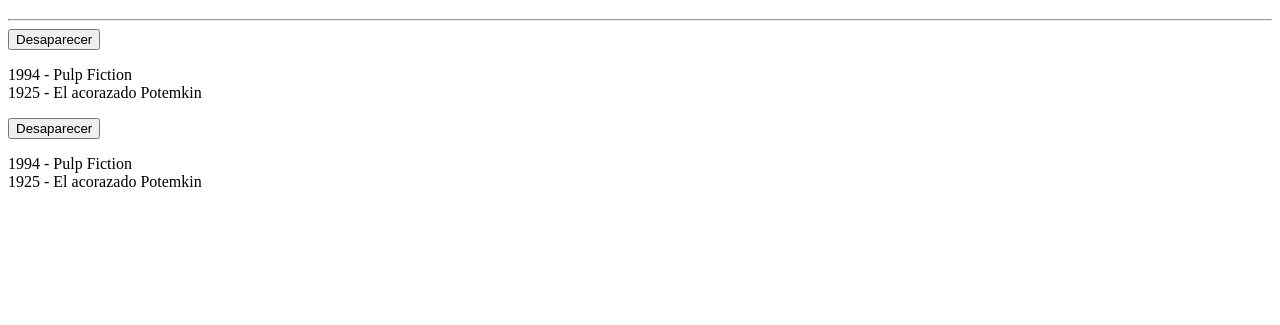
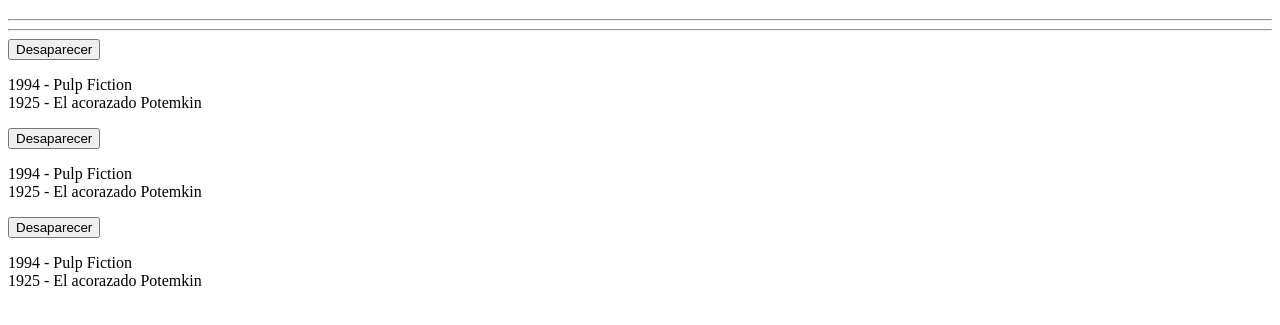
Before and after one commit to JOsorio01/PruebasES6, a plain HTML site: page index.html in a window 1280 px wide. Shown: the part 61-386 px from the top of the page. Drawn offline with Linux system fonts and the light colour scheme.

Commit message:
Los elementos se ingresan dentro de un div

```diff
--- a/index.html
+++ b/index.html
@@ -3,12 +3,14 @@
   <head>
     <meta charset="utf-8">
     <title>Prueba WebComponents</title>
+    <script type="module" src="src/js/main.js"></script>
   </head>
   <body>
     <h1>Hola Mundo!!</h1>
     <custom-button></custom-button>
     <hr>
     <custom-button></custom-button>
-    <script type="module" src="src/js/main.js"></script>
+    <hr>
+    <custom-button></custom-button>
   </body>
 </html>
--- a/src/js/components/button-component/button.component.js
+++ b/src/js/components/button-component/button.component.js
@@ -17,12 +17,14 @@
        t += (`${p.year} - ${p.name}\n`);
     }
 
+    const div = document.createElement('div');
     const customButton = document.createElement('button');
     const par = document.createElement('p');
     par.innerText = t;
     //agregar los elementos al DOM
-    document.body.appendChild(customButton);
-    document.body.appendChild(par);
+    document.body.appendChild(div);
+    div.appendChild(customButton);
+    div.appendChild(par);
 
     par.setAttribute('id', 'par');
     customButton.innerText = "Desaparecer";
```
